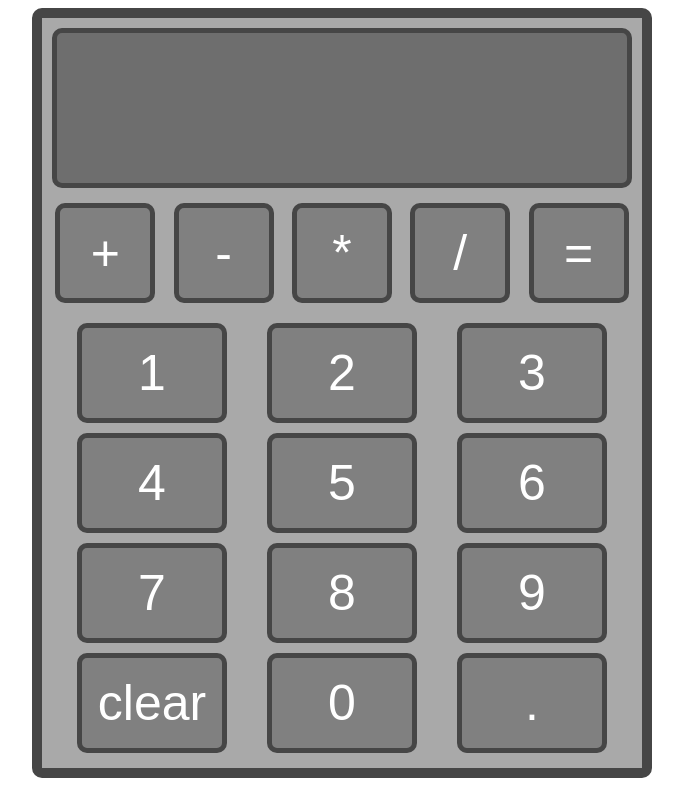
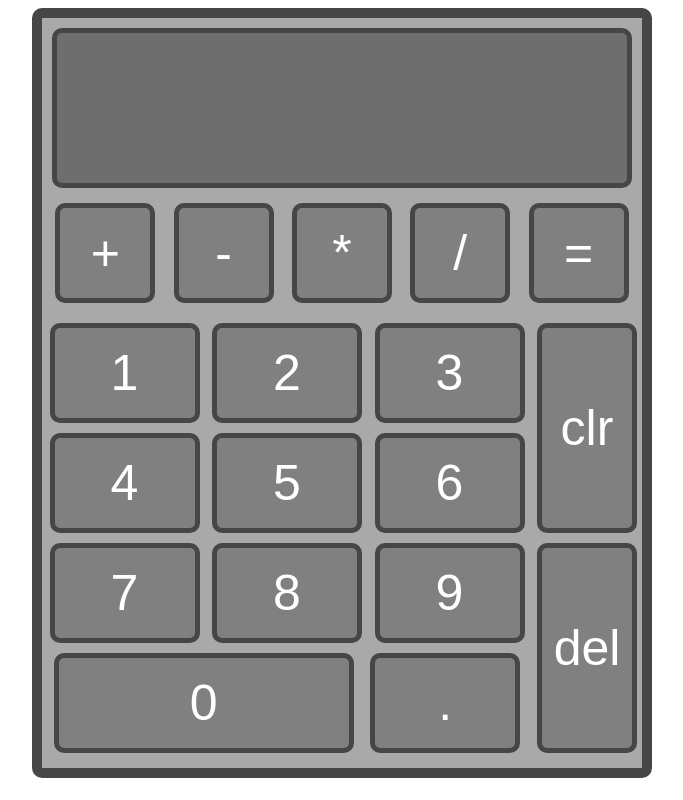
Before and after one commit to aashish-rupreja/calculator, a plain HTML site: page index.html in a window 1280 px wide. Shown: the whole page, without its empty margins (298-981 px from the left). Drawn offline with Linux system fonts and the light colour scheme.

Commit message:
Add clear and delete buttons

```diff
--- a/index.html
+++ b/index.html
@@ -5,25 +5,31 @@
     <meta name="viewport" content="width=device-width, initial-scale=1.0" />
     <title>Calculator</title>
     <link rel="stylesheet" href="style.css" />
+    <script src="app.js" defer></script>
   </head>
   <body>
     <div id="calculator-body">
       <div id="display"></div>
       <div id="keys">
         <div id="operation-keys">
-          <button id="+">+</button>
-          <button id="-">-</button>
-          <button id="*">*</button>
-          <button id="/">/</button>
-          <button id="=">=</button>
+          <button id="+" class="operation">+</button>
+          <button id="-" class="operation">-</button>
+          <button id="*" class="operation">*</button>
+          <button id="/" class="operation">/</button>
+          <button id="=" class="operation">=</button>
         </div>
-        <div id="number-keys">
-          <button id="1">1</button><button id="2">2</button>
-          <button id="3">3</button><button id="4">4</button>
-          <button id="5">5</button><button id="6">6</button>
-          <button id="7">7</button><button id="8">8</button>
-          <button id="9">9</button><button id="clear">clear</button>
-          <button id="0">0</button><button id="decimal">.</button>
+        <div id="num-clear-and-delete-key-container">
+          <div id="number-keys">
+            <button id="one">1</button><button id="two">2</button>
+            <button id="three">3</button><button id="four">4</button>
+            <button id="five">5</button><button id="six">6</button>
+            <button id="seven">7</button><button id="eight">8</button>
+            <button id="nine">9</button><button id="zero">0</button>
+            <button id="decimal">.</button>
+          </div>
+          <div id="clear-and-delete-keys">
+            <button id="clear">clr</button><button id="del">del</button>
+          </div>
         </div>
       </div>
     </div>
--- a/style.css
+++ b/style.css
@@ -40,6 +40,10 @@ button {
   gap: 10px;
 }
 
+#num-clear-and-delete-key-container {
+  display: flex;
+}
+
 #number-keys {
   display: flex;
   justify-content: space-evenly;
@@ -50,7 +54,24 @@ button {
   width: 150px;
 }
 
+#number-keys #zero {
+  width: 300px;
+}
+
 #operation-keys {
   display: flex;
   justify-content: space-evenly;
 }
+
+#clear-and-delete-keys {
+  display: flex;
+  flex-direction: column;
+}
+
+#clear-and-delete-keys button {
+  height: 210px;
+}
+
+button:hover {
+  background-color: rgb(110, 110, 110);
+}
```
Also changed, not shown: app.js (added).
